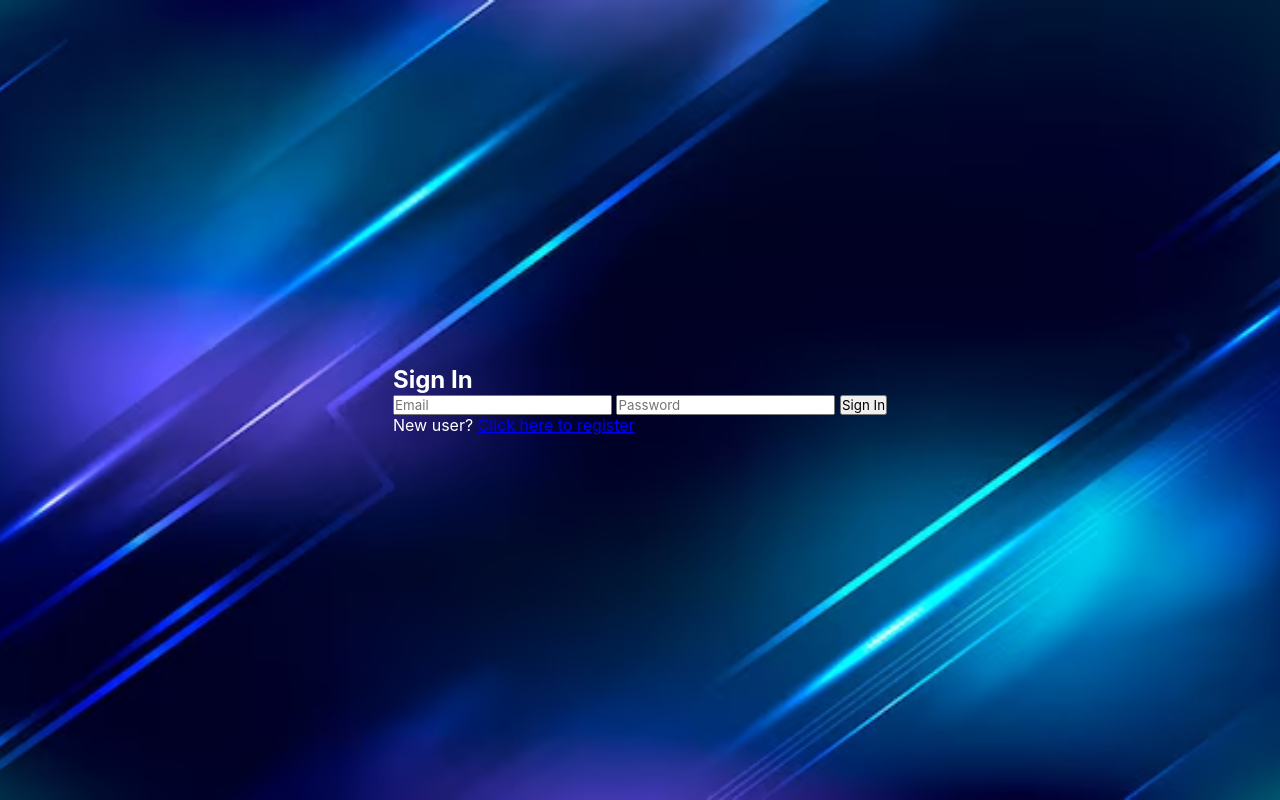
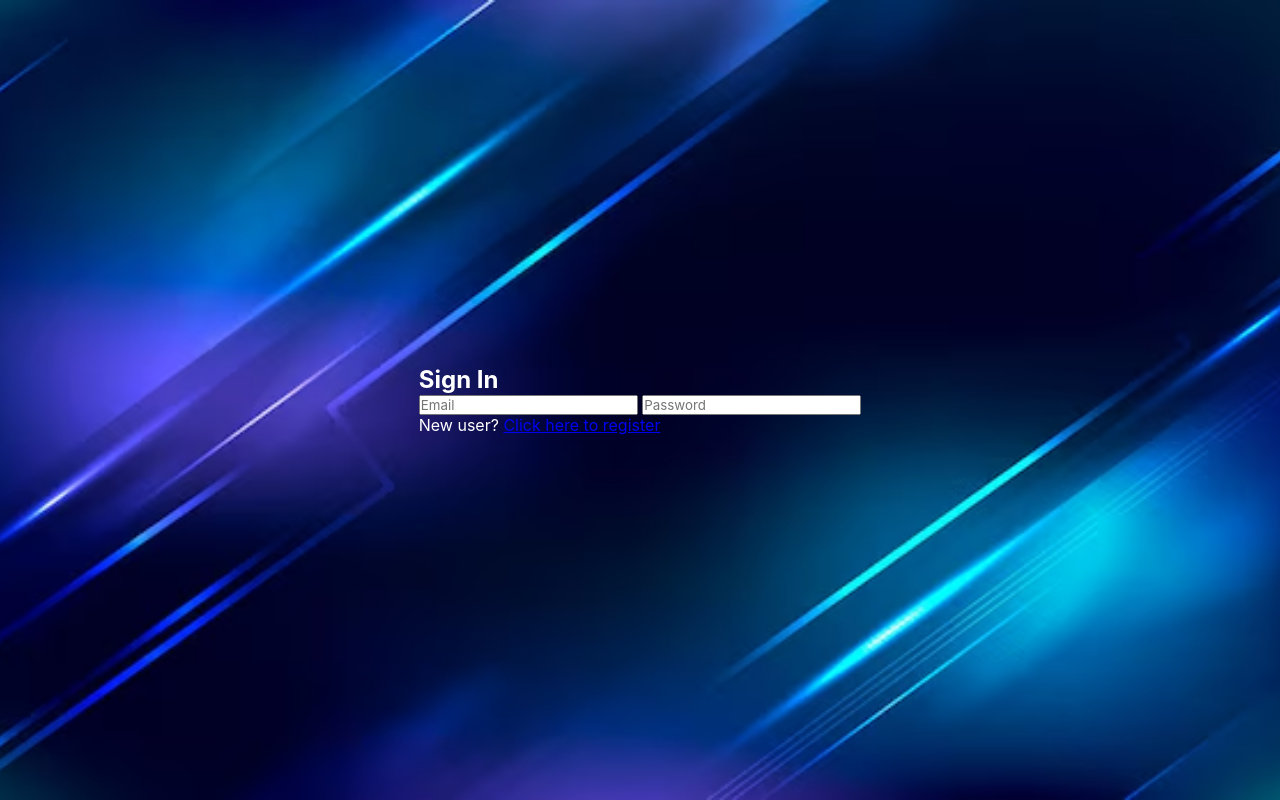
Before and after one commit to galaxyhyacinth-crypto/hawkguard-dashboard, a website: page public/signin.html in a window 1280 px wide. Drawn offline with Linux system fonts and the light colour scheme.

```diff
--- a/public/signin.html
+++ b/public/signin.html
@@ -13,7 +13,7 @@
     <h2>Sign In</h2>
     <input type="email" id="email" placeholder="Email" required>
     <input type="password" id="password" placeholder="Password" required>
-    <button id="signinBtn">Sign In</button>
+
     <p>New user? <a href="register.html">Click here to register</a></p>
   </div>
 
```
